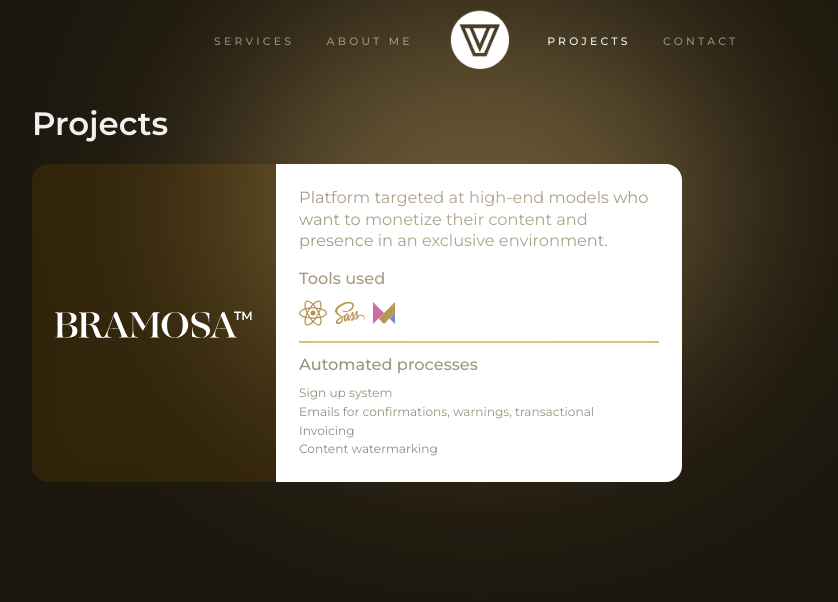
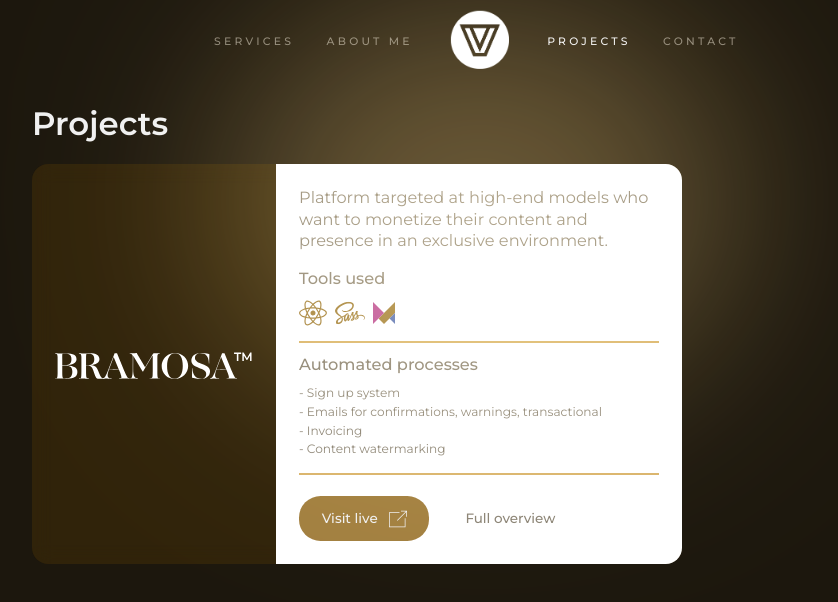
Before and after one commit to victorbianconi/portfolio, a Next.js app: page /projects in a window 1280 px wide. Shown: the top 602 px of the page, without its empty margins (160-998 px from the left). Built offline with nearby package versions, Linux system fonts and the light colour scheme.

Commit message:
edited services card

```diff
--- a/pages/projects.js
+++ b/pages/projects.js
@@ -39,10 +39,7 @@
             transition={{ duration: 0.3 }}
             className="page__cards"
           >
-            <Link target="_blank" href="https://www.bramosa.com">
             <motion.div
-                whileHover={{ scale: 1.02 }}
-                whileTap={{ scale: 0.97 }}
               animate={{ y: 0 }}
               key="project-card--bramosa"
               initial={{ y: -25 }}
@@ -163,21 +160,46 @@
                       </div>
                     </div>
                   </div>{" "}
-                    <div className="text-2xl flex flex-col  page__card-section">
+                  <div className="text-2xl flex flex-col mb-4 border-b-2 pb-5 page__card-section">
                     <p className="mb-3 font-medium">Automated processes</p>
                     <div className="flex center flex-col">
-                        <p className="text-lg">Sign up system</p>
+                      <p className="text-lg">- Sign up system</p>
                       <p className="text-lg">
-                          Emails for confirmations, warnings, transactional
+                        - Emails for confirmations, warnings, transactional
                       </p>
-                        <p className="text-lg">Invoicing</p>
-                        <p className="text-lg">Content watermarking</p>
+                      <p className="text-lg">- Invoicing</p>
+                      <p className="text-lg">- Content watermarking</p>
+                    </div>
+                  </div>
+                  <div className="text-2xl flex flex-col pt-4 page__card-section">
+                    <div className="flex center">
+                      <Link href="https://www.bramosa.com" target="_blank">
+                        <button className="text-xl btn btn--primary mr-5">
+                          Visit live
+                          <svg
+                            className="ml-4 fill-body"
+                            width="18"
+                            height="18"
+                            viewBox="0 0 24 22"
+                            xmlns="http://www.w3.org/2000/svg"
+                          >
+                            <path
+                              fill-rule="evenodd"
+                              clip-rule="evenodd"
+                              d="M14 3H1V21H21V10H22V22H0V2H14V3ZM24 8H23V1.707L11.354 13.354L10.646 12.646L22.293 1H16V0H24V8Z"
+                            />
+                          </svg>
+                        </button>
+                      </Link>
+
+                      <button className="text-xl btn btn--secondary ">
+                        Full overview
+                      </button>
                     </div>
                   </div>
                 </div>
               </div>
             </motion.div>
-            </Link>
           </motion.div>
         </div>
       </motion.main>
--- a/styles/globals.css
+++ b/styles/globals.css
@@ -12,7 +12,7 @@
   --background-end-rgb: 255, 255, 255;
   --victor-color-300: hsl(39, 60%, 64%);
   --victor-color-400: hsl(39, 55%, 54%);
-  --victor-color: hsl(39, 44%, 44%);
+  --victor-color: rgb(162, 127, 63);
   --victor-color-600: hsl(39, 60%, 35%);
   --victor-color-700: hsl(39, 70%, 35%);
   --victor-color-800: hsl(39, 75%, 20%);
@@ -20,6 +20,7 @@
   --victor-color-1000: #1c170d;
   --body-text: #f0f0f0;
   --grey-color: hsl(39, 8%, 50%);
+  --grey-color-light: hsl(39, 8%, 90%);
   --primary-glow: conic-gradient(from 180deg at 50% 50%,
       #16abff33 0deg,
       #0885ff33 55deg,
--- a/styles/globals.scss
+++ b/styles/globals.scss
@@ -14,7 +14,7 @@
   --background-end-rgb: 255, 255, 255;
   --victor-color-300: hsl(39, 60%, 64%);
   --victor-color-400: hsl(39, 55%, 54%);
-  --victor-color: hsl(39, 44%, 44%);
+  --victor-color: rgb(162, 127, 63);
   --victor-color-600: hsl(39, 60%, 35%);
   --victor-color-700: hsl(39, 70%, 35%);
   --victor-color-800: hsl(39, 75%, 20%);
@@ -22,6 +22,7 @@
   --victor-color-1000: #1c170d;
   --body-text: #f0f0f0;
   --grey-color: hsl(39, 8%, 50%);
+  --grey-color-light: hsl(39, 8%, 90%);
   --primary-glow: conic-gradient(from 180deg at 50% 50%,
       #16abff33 0deg,
       #0885ff33 55deg,
--- a/styles/main.css
+++ b/styles/main.css
@@ -119,7 +119,6 @@
 .page__card {
   display: flex;
   max-width: 650px;
-  cursor: pointer;
   align-items: center;
   width: auto;
   -webkit-user-select: none;
@@ -230,6 +229,33 @@
   text-align: center;
 }
 
+.btn {
+  padding: 1.2rem 2.1rem;
+  border-radius: 2rem;
+  font-weight: 500;
+  display: flex;
+  align-items: center;
+}
+.btn:active {
+  transform: scale(0.97);
+}
+.btn--primary {
+  background-color: var(--victor-color);
+  color: var(--body-text);
+  transition: 0.2s ease-in-out;
+}
+.btn--primary:hover {
+  background-color: var(--victor-color-800);
+}
+.btn--secondary {
+  color: var(--grey-color);
+  transition: 0.2s ease-in-out;
+}
+.btn--secondary:hover {
+  color: var(--victor-color);
+  background-color: var(--grey-color-light);
+}
+
 @media screen and (max-width: 1000px) {
   .page__main-container {
     width: 90vw;
--- a/styles/main.scss
+++ b/styles/main.scss
@@ -143,7 +143,6 @@
     &__card {
         display: flex;
         max-width: 650px;
-        cursor: pointer;
         align-items: center;
         width: auto;
         user-select: none;
@@ -262,13 +261,48 @@
 
 
 .footer {
-    position:absolute;
+    position: absolute;
     bottom: 0;
     padding: 2.1rem 0;
+
     &__text {
         color: var(--grey-color);
         font-size: 1.2rem;
         text-align: center;
+    }
+}
+
+
+.btn {
+    padding: 1.2rem 2.1rem;
+    border-radius: 2rem;
+    font-weight: 500;
+    display: flex;
+    align-items: center;
+
+    &:active {
+        transform: scale(.97);
+    }
+
+    &--primary {
+
+        background-color: var(--victor-color);
+        color: var(--body-text);
+        transition: 0.2s ease-in-out;
+
+        &:hover {
+            background-color: var(--victor-color-800);
+        }
+    }
+
+    &--secondary {
+        color: var(--grey-color);
+        transition: 0.2s ease-in-out;
+
+        &:hover {
+            color: var(--victor-color);
+            background-color: var(--grey-color-light);
+        }
     }
 }
 
--- a/tailwind.config.js
+++ b/tailwind.config.js
@@ -15,6 +15,7 @@
         500: "#a17f3e",
         900: "#452f08"
       },
+      body: "#f0f0f0"
     },
   },
   plugins: [],
```
Also changed, not shown: 2 other files (tests, documents, lock files or other folders). Lines whose indentation alone changed are shown as unchanged.
